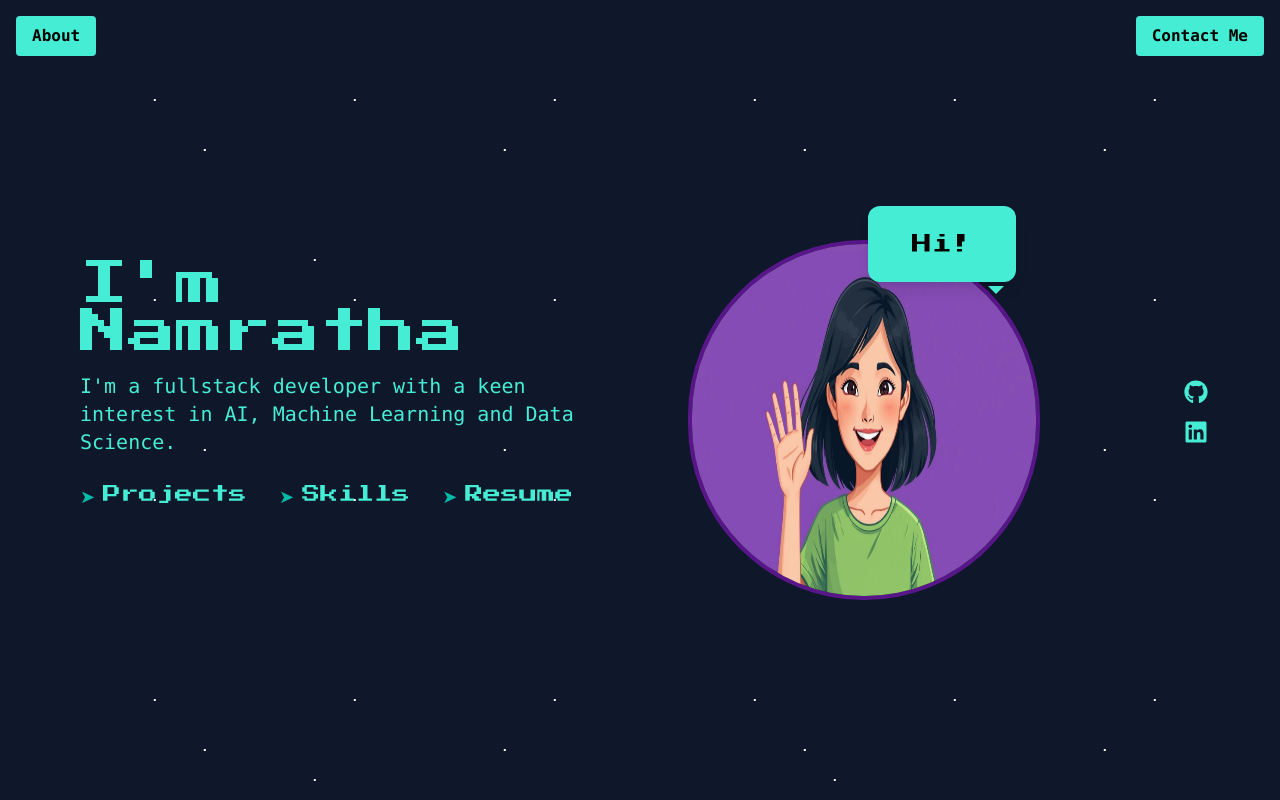
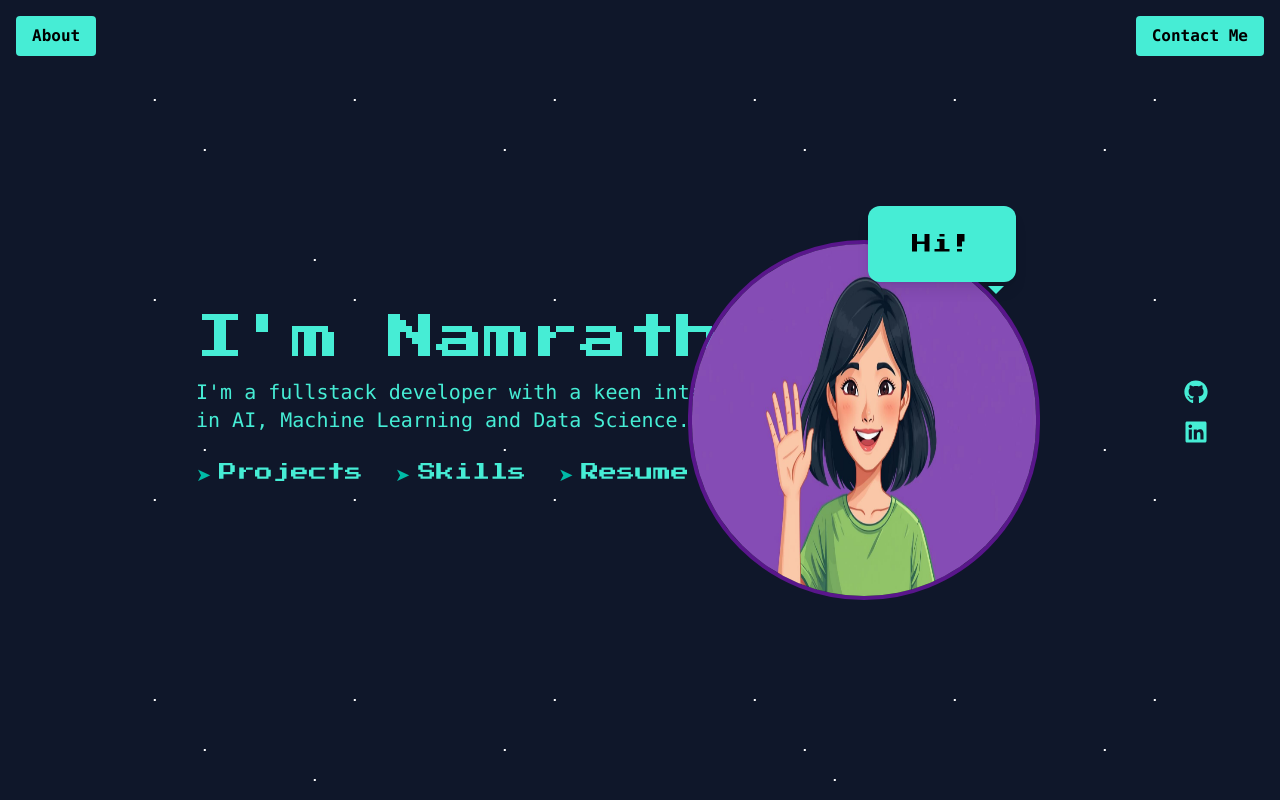
Before and after one commit to NamrathaPed/Portfolio, a React (Vite) app: page / in a window 1280 px wide. Built offline with nearby package versions, Linux system fonts and the light colour scheme.

Commit message:
adjusted my description

```diff
--- a/src/components/Hero.jsx
+++ b/src/components/Hero.jsx
@@ -61,14 +61,14 @@ export default function Hero() {
 
       {/* Name + Intro + Links */}
       <motion.div
-        className="absolute top-65 left-20 max-w-lg flex flex-col"
+        className="flex-1 text-center md:text-left mt-16 md:mt-0 "
         initial={{ x: -300, opacity: 0 }}
         animate={{ x: 0, opacity: 1 }}
         transition={{ duration: 0.4, delay: 0.4 }}
       >
         <h1 className="text-3xl md:text-5xl font-['Press_Start_2P'] mb-4">I'm Namratha</h1>
         <p className="text-base md:text-xl mb-6 text-teal-300 font-mono">
-          I'm a fullstack developer with a keen interest in AI, Machine Learning
+          I'm a fullstack developer with a keen interest <br /> in AI, Machine Learning
           and Data Science.
         </p>
 
```
